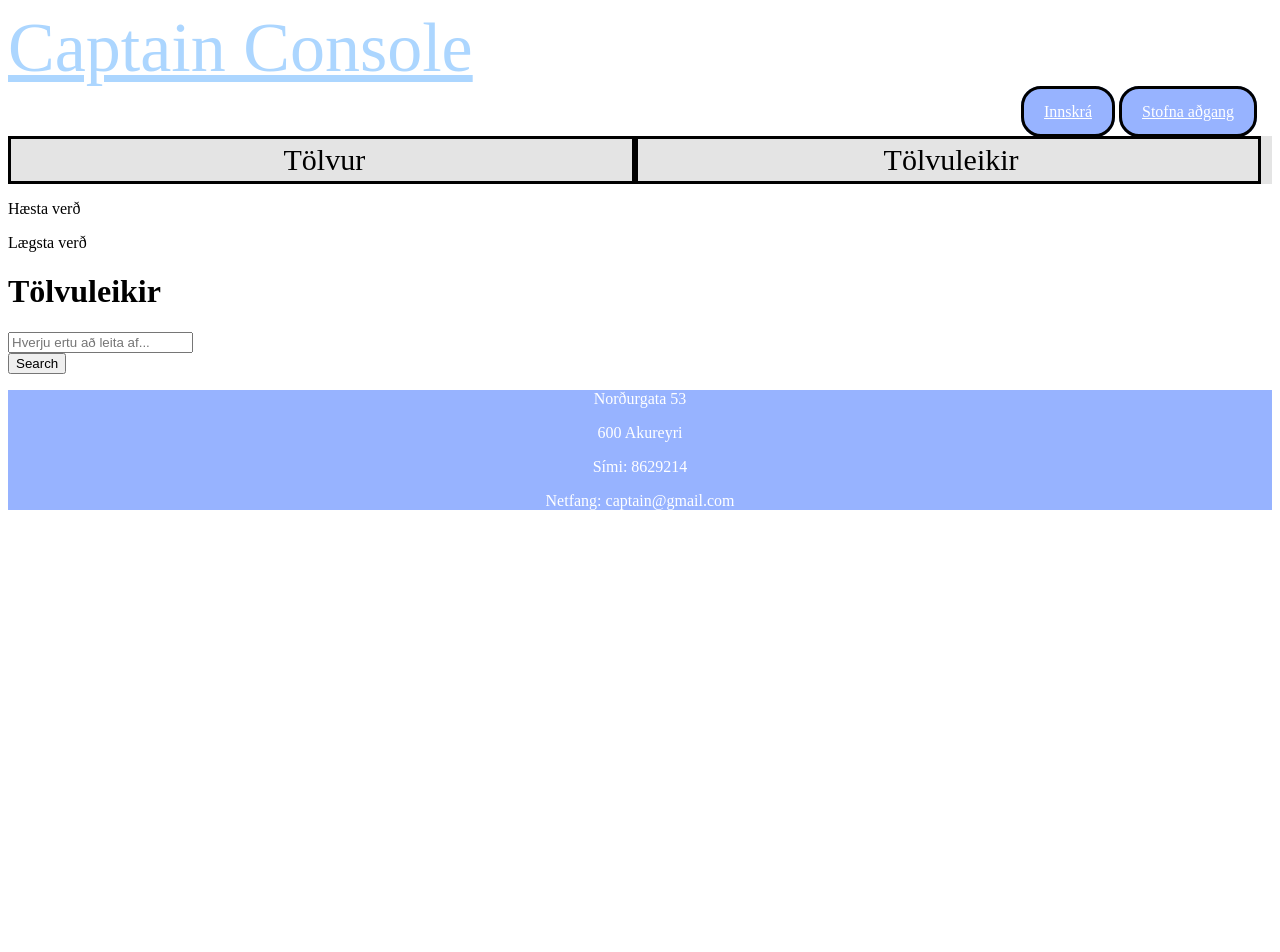
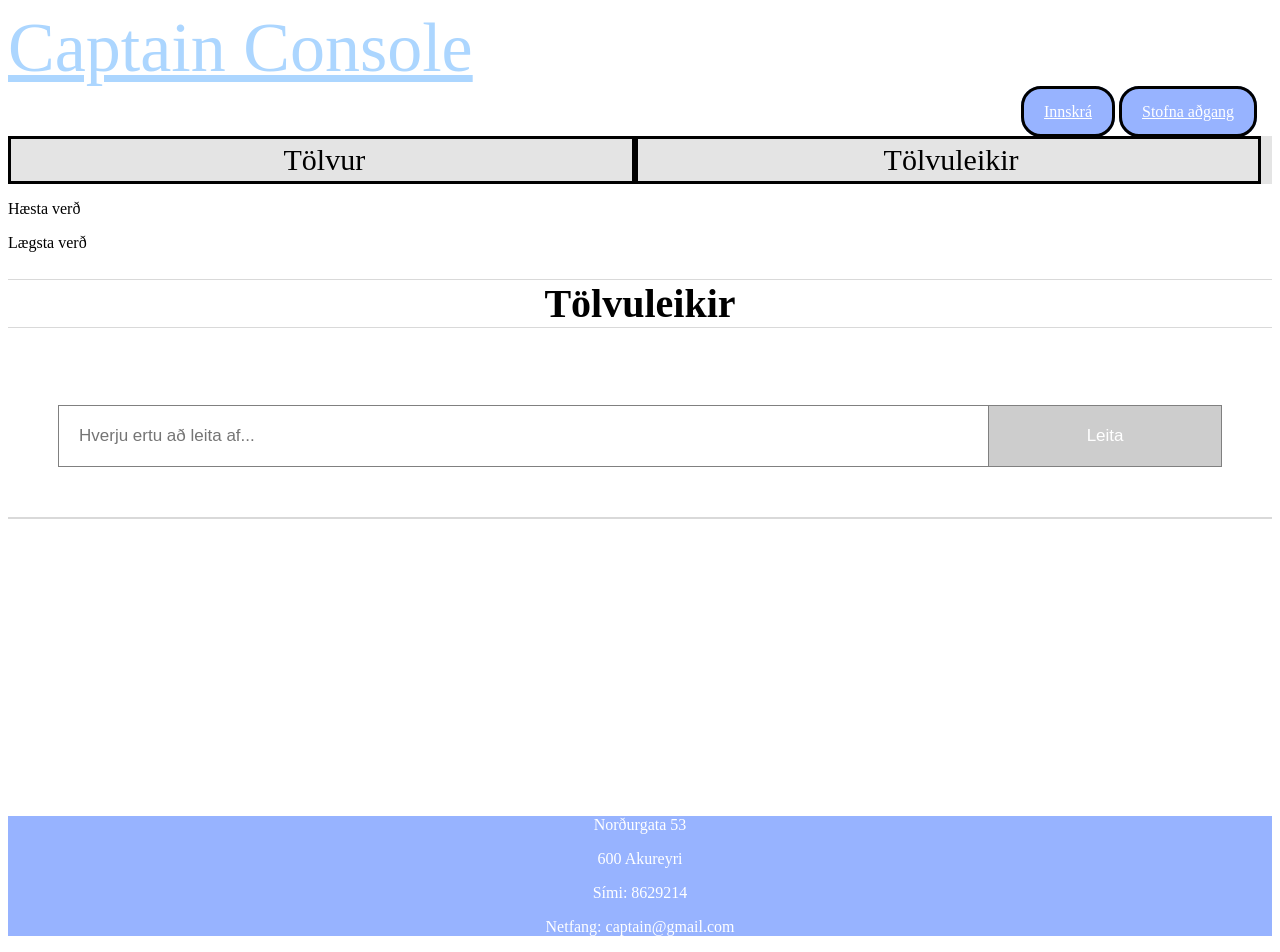
Before and after one commit to fridriks19/verkelgtnams2, a Django app: page /games/ in a window 1280 px wide. Before the commit the page ends 510 px from the top, so only its background shows below. Run offline with Django 3.2, Linux system fonts and the light colour scheme; data that the repository does not hold is empty.

Commit message:
styled the games

```diff
--- a/static/css/main.css
+++ b/static/css/main.css
@@ -1,10 +1,20 @@
 
 body {
-    min-height: 100vh;
+    min-height: 600px;
     padding: 0;
 
 }
 
+#header {
+    text-align: center;
+    font-size: 40px;
+    border-top: 1px solid rgb(217, 217, 217);
+    border-bottom: 1px solid rgb(217, 217, 217);
+}
+
+.container{
+    min-height: 600px;
+}
 .games {
     border-bottom: solid 2px rgb(155, 155, 155);
     color: red;
@@ -72,23 +82,35 @@ body {
 }
 
 .search{
-
+    font-size: 17px;
+    border: 1px solid grey;
+    float: left;
+    width: 80%;
+    background: white;
+    padding: 20px;
 }
 
-form.search input[type=text] {
-    padding: 10px;
+/* padding for the search bars*/
+.input-group {
+    padding: 50px;
+}
+
+.search input[type=text] {
+
+    /*padding: 10px;
     font-size: 17px;
     border: 1px solid grey;
     float: right;
-    width: 30%;
     background: white;
+    width: 80%;
+    background: #f1f1f1;*/
 }
 
-form.search button{
-    float: right;
-    width: 5%;
+.input-group #search-btn{
+    margin: auto;
+    width: 20%;
     padding: 20px;
-    background: gray;
+    background: rgb(205, 205, 205);
     color: white;
     font-size: 17px;
     border: 1px solid grey;
@@ -100,6 +122,7 @@ form.search button{
 .index-games {
     display: flex;
     flex-wrap: wrap;
+    border: 1px solid rgb(217, 217, 217);
 }
 
 /* This makes sure that there can only be three games per row */
--- a/templates/computers/index.html
+++ b/templates/computers/index.html
@@ -1,12 +1,11 @@
 {% extends 'base.html' %}
 {% block content %}
-
     <p>Hæsta verð</p>
     <p>Lægsta verð</p>
-    <h1>Tölvur</h1>
+    <h1 id="header">Tölvur</h1>
 
     <div class="input-group">
-        <input type="search" class="#" id="search-box" placeholder="Hverju ertu að leita af..."/>
+        <input type="search" class="search" id="search-box" placeholder="Hverju ertu að leita af..."/>
         <div class="#">
             <button type="button" id="search-btn" class="#">Search</button>
         </div>
--- a/templates/games/games_details.html
+++ b/templates/games/games_details.html
@@ -5,8 +5,8 @@
             <img src="{{ games_image.image }}" class="games-img" />
         {% endfor %}
         <h1>{{ games.name }}</h1>
-        <p>{{ games.description }}</p>
-        <p>{{ games.price }}</p>
+        <p id="description">{{ games.description }}</p>
+        <p id="price">{{ games.price }} kr.</p>
     </div>
 
     <a href="{% url 'delete_game' games.id %}" class="#">Delete game</a>
--- a/templates/games/index.html
+++ b/templates/games/index.html
@@ -2,12 +2,12 @@
 {% block content %}
     <p>Hæsta verð</p>
     <p>Lægsta verð</p>
-    <h1>Tölvuleikir</h1>
+    <h1 id="header">Tölvuleikir</h1>
 
     <div class="input-group">
-        <input type="search" class="#" id="search-box" placeholder="Hverju ertu að leita af..."/>
+        <input type="search" class="search" id="search-box" placeholder="Hverju ertu að leita af..."/>
         <div class="#">
-            <button type="button" id="search-btn" class="#">Search</button>
+            <button type="button" id="search-btn" class="#">Leita</button>
         </div>
     </div>
 
```
Also changed, not shown: other parts of static/css/main.css (+27 -5 lines).
